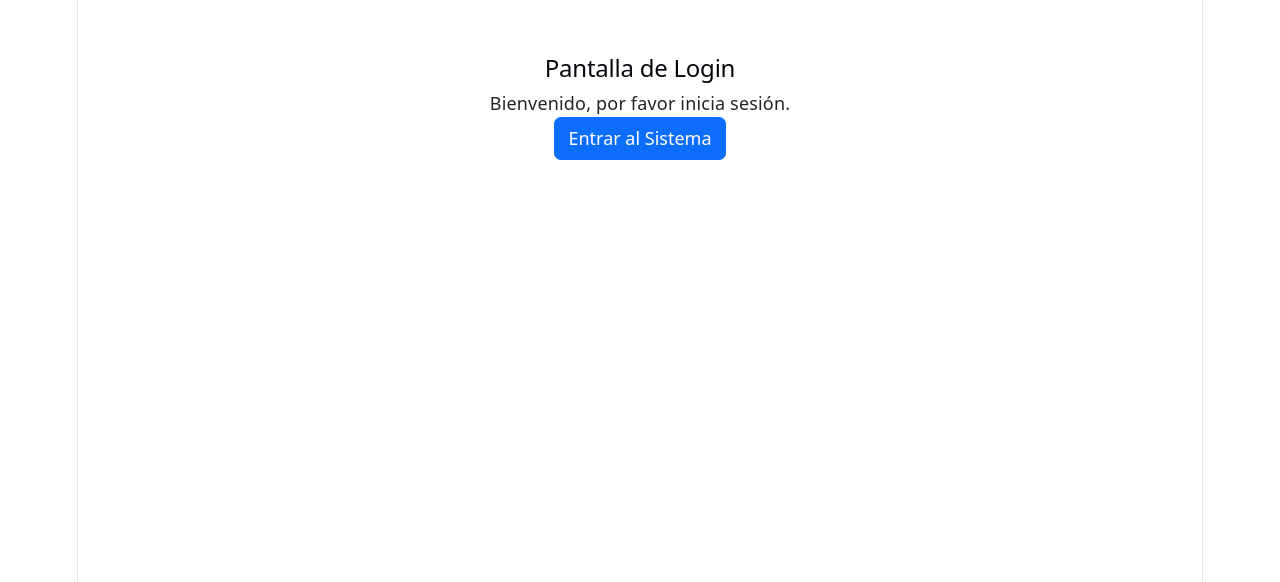
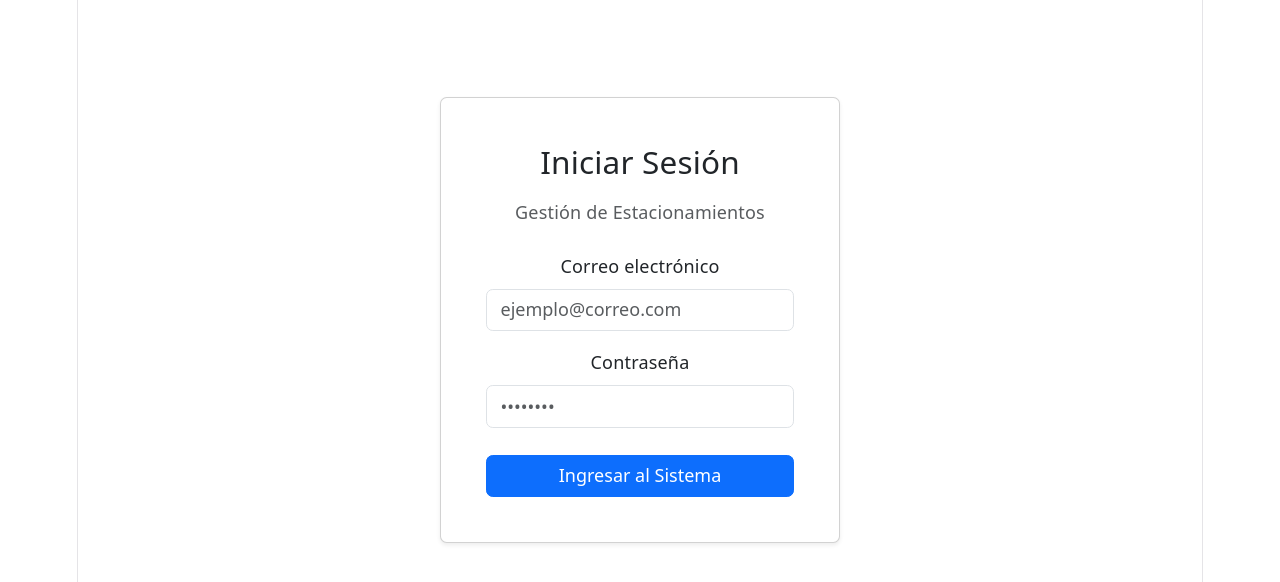
Before and after one commit to Maximiliano2005/gestion_estacionamiento, a React (Vite) app: page / in a window 1280 px wide. Shown: the top 582 px of the page. Built offline with nearby package versions, Linux system fonts and the light colour scheme.

Commit message:
formulario de login con validacion y estados
implementamos useState para correo y contraseña, incluido una validacion  y redirecciona al Dashboard.

```diff
--- a/src/pages/LoginPage.jsx
+++ b/src/pages/LoginPage.jsx
@@ -1,22 +1,68 @@
+//react son cajas de memoria cada vez q hay un cambio se actualiza
+import { useState } from 'react';
+//los dos se usan para el bootstrap lo estico, para tarjetas y texto
 import { useNavigate } from 'react-router-dom';
-import { Button, Container } from 'react-bootstrap';
+import { Container, Card, Form, Button } from 'react-bootstrap';
 
 export function LoginPage() {
-  const navigate = useNavigate(); // Herramienta para cambiar de página
+  const navigate = useNavigate();
 
-  const iniciarSesion = () => {
-    // Aquí después validaremos el usuario y contraseña.
-    // Por ahora, simplemente lo mandamos al Dashboard:
+  // para capturar la info que escribe el usuario
+  const [correo, setCorreo] = useState('');
+  const [password, setPassword] = useState('');
+
+  //función que se ejecuta al presionar ingresar
+  const iniciarSesion = (e) => {
+    e.preventDefault(); //evita que la pagina se recargue sola
+
+    // valida que no esten vacíos los campos
+    if (!correo || !password) {
+      alert('Por favor, ingresa correo y contraseña.');
+      return;
+    }
+
+    //si escribio datos avanzamos al dashboard que es todo lo visual
     navigate('/dashboard');
   };
 
+  //lo que aparece en pantalla
   return (
-    <Container className="mt-5 text-center">
-      <h2>Pantalla de Login</h2>
-      <p>Bienvenido, por favor inicia sesión.</p>
-      <Button variant="primary" onClick={iniciarSesion}>
-        Entrar al Sistema
-      </Button>
+    <Container className="d-flex justify-content-center align-items-center" style={{ minHeight: '80vh' }}>
+      <Card style={{ width: '400px' }} className="p-4 shadow-sm">
+        <Card.Body>
+          <h3 className="text-center mb-3">Iniciar Sesión</h3>
+          <p className="text-center text-muted mb-4">Gestión de Estacionamientos</p>
+
+          <Form onSubmit={iniciarSesion}>
+            {/* Campo Correo */}
+            <Form.Group className="mb-3" controlId="formCorreo">
+              <Form.Label>Correo electrónico</Form.Label>
+              <Form.Control
+                type="email"
+                placeholder="ejemplo@correo.com"
+                value={correo}
+                onChange={(e) => setCorreo(e.target.value)}
+              />
+            </Form.Group>
+
+            {/* Campo Contraseña */}
+            <Form.Group className="mb-3" controlId="formPassword">
+              <Form.Label>Contraseña</Form.Label>
+              <Form.Control
+                type="password"
+                placeholder="••••••••"
+                value={password}
+                onChange={(e) => setPassword(e.target.value)}
+              />
+            </Form.Group>
+
+            {/* Botón de envío */}
+            <Button variant="primary" type="submit" className="w-100 mt-2">
+              Ingresar al Sistema
+            </Button>
+          </Form>
+        </Card.Body>
+      </Card>
     </Container>
   );
 }
```
